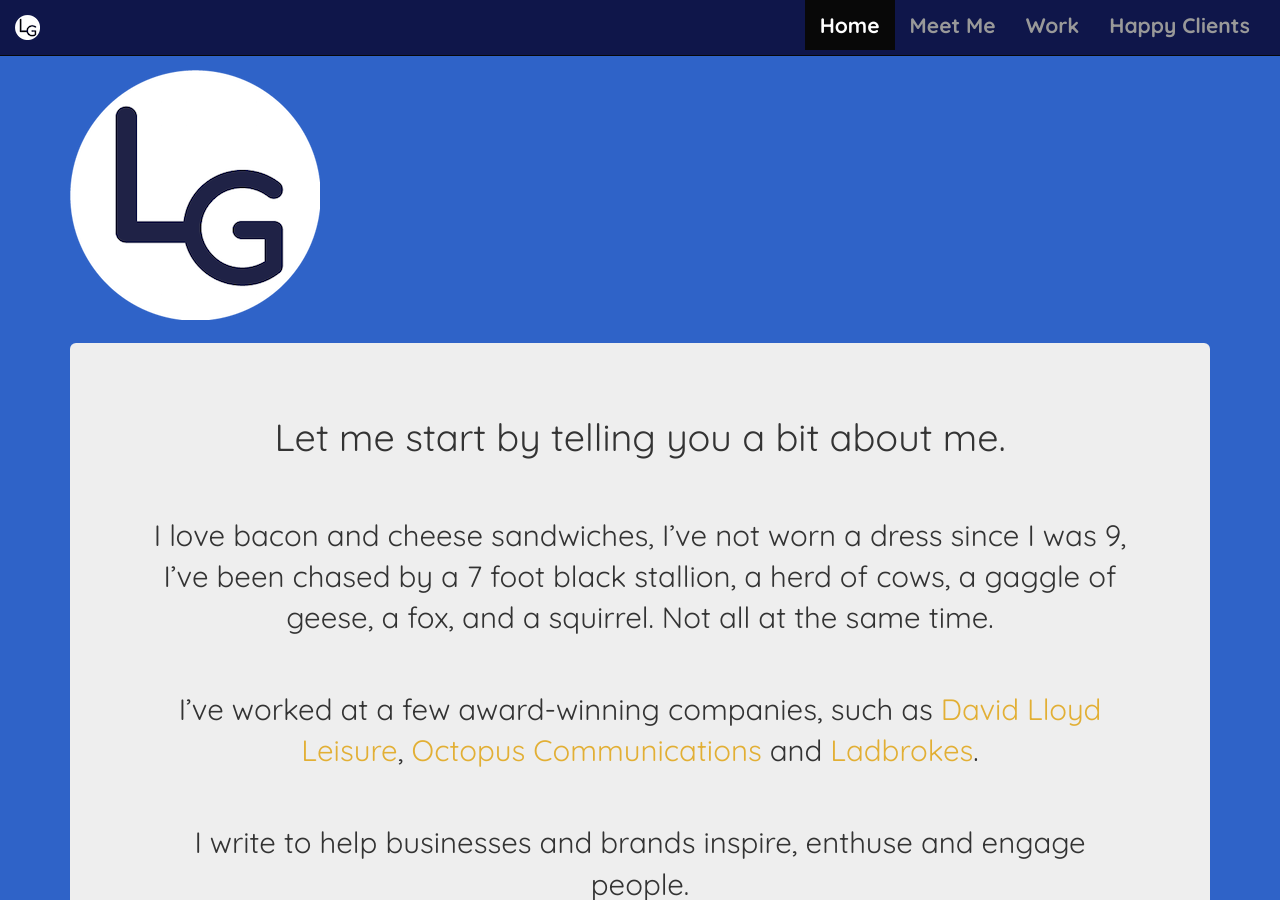
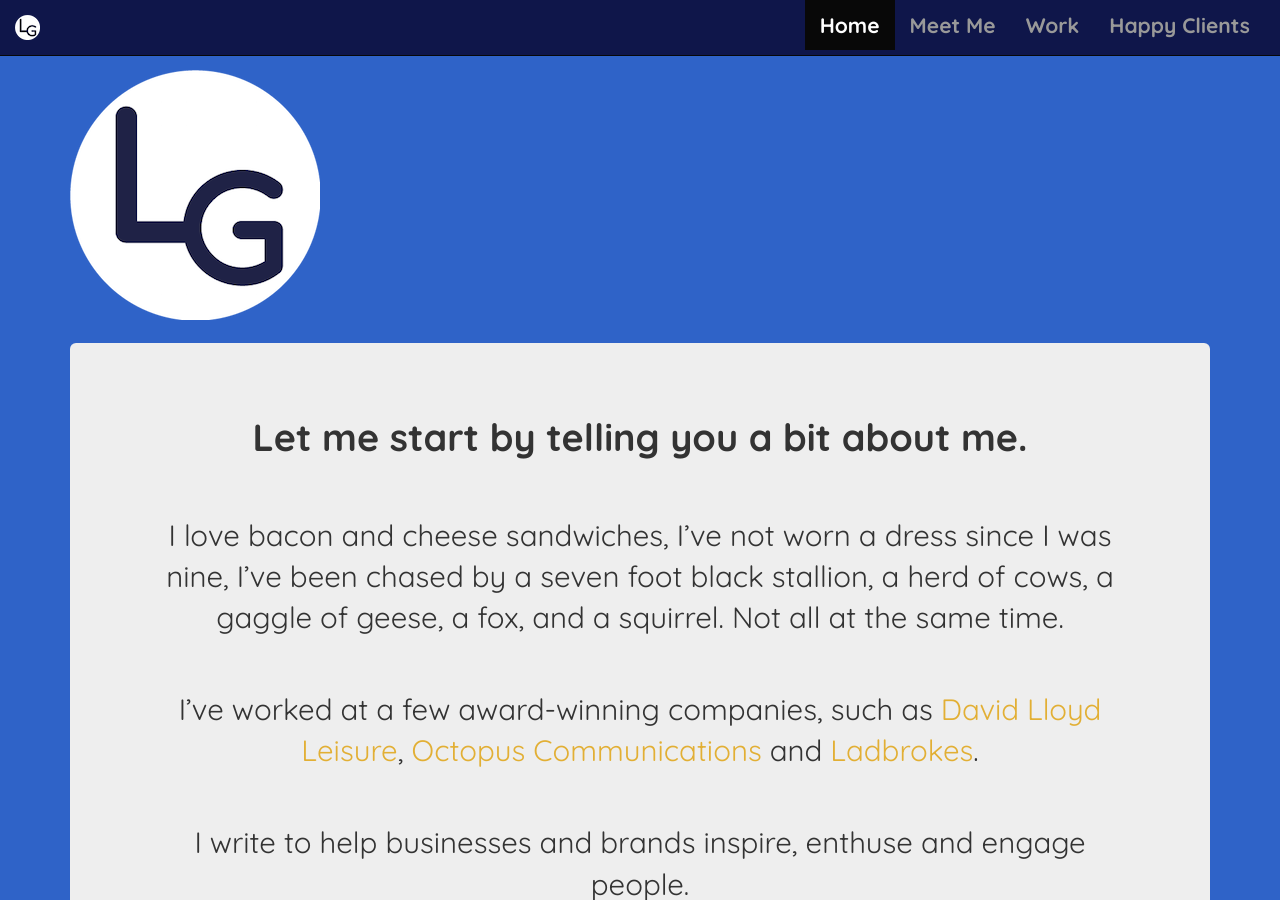
Before and after one commit to luisagottardo/luisagottardo.github.io, a Jekyll site: the page built from index.html, in a window 1280 px wide and 900 px high. Built offline with Jekyll 4.4.1, drawn with Linux system fonts in a browser that asks for light colours.

Commit message:
bold text

```diff
--- a/index.html
+++ b/index.html
@@ -12,8 +12,8 @@ title: Homepage
   <div class="col-md-12">
     <div class="jumbotron">
       <div class="overlay-home">
-        <p class="intro-blurb">Let me start by telling you a bit about me.</p>
-        <p class="intro-subhead">I love bacon and cheese sandwiches, I’ve not worn a dress since I was 9, I’ve been chased by a 7 foot black stallion, a herd of cows, a gaggle of geese, a fox, and a squirrel. Not all at the same time.</p>
+        <p class="intro-blurb"><strong>Let me start by telling you a bit about me.</strong></p>
+        <p class="intro-subhead">I love bacon and cheese sandwiches, I’ve not worn a dress since I was nine, I’ve been chased by a seven foot black stallion, a herd of cows, a gaggle of geese, a fox, and a squirrel. Not all at the same time.</p>
         <p class="intro-subhead">I’ve worked at a few award-winning companies, such as <a href="http://davidlloyd.co.uk" target="_blank">David Lloyd Leisure</a>, <a href="http://www.weareoctopusgroup.net" target="_blank">Octopus Communications</a> and <a href="http://www.ladbrokes.com" target="_blank">Ladbrokes</a>.</p>
         <p class="intro-subhead">I write to help businesses and brands inspire, enthuse and engage people.</p>
         <div class="ctas">
```
